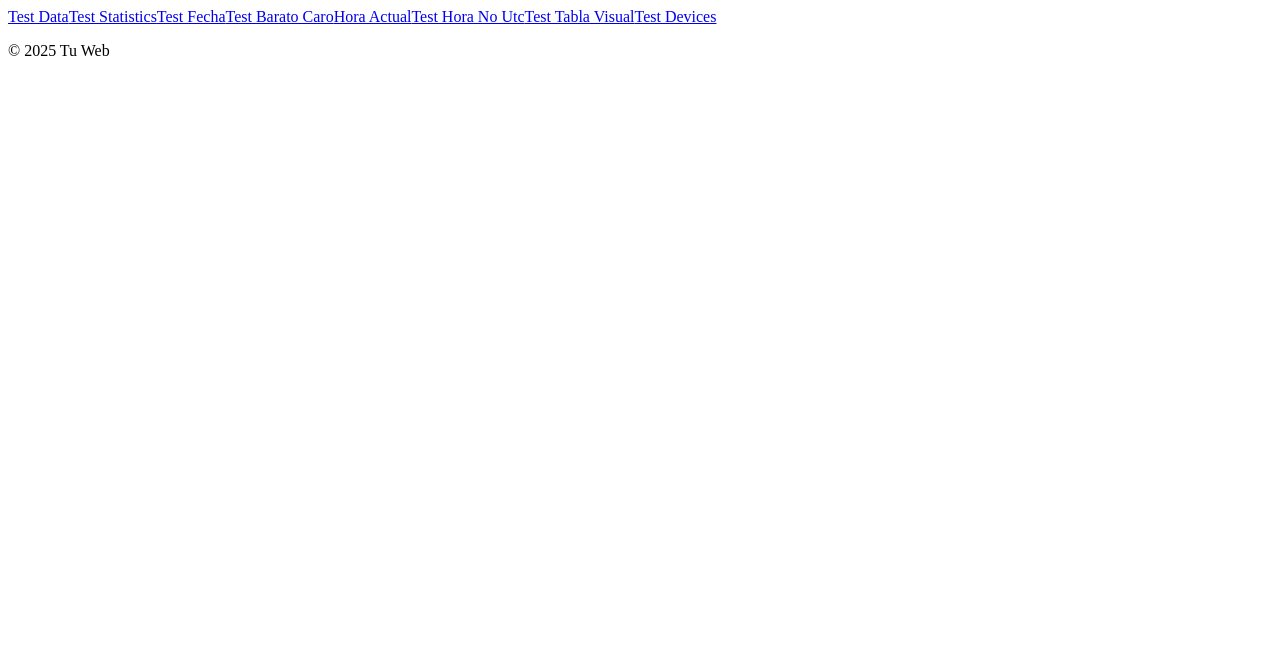
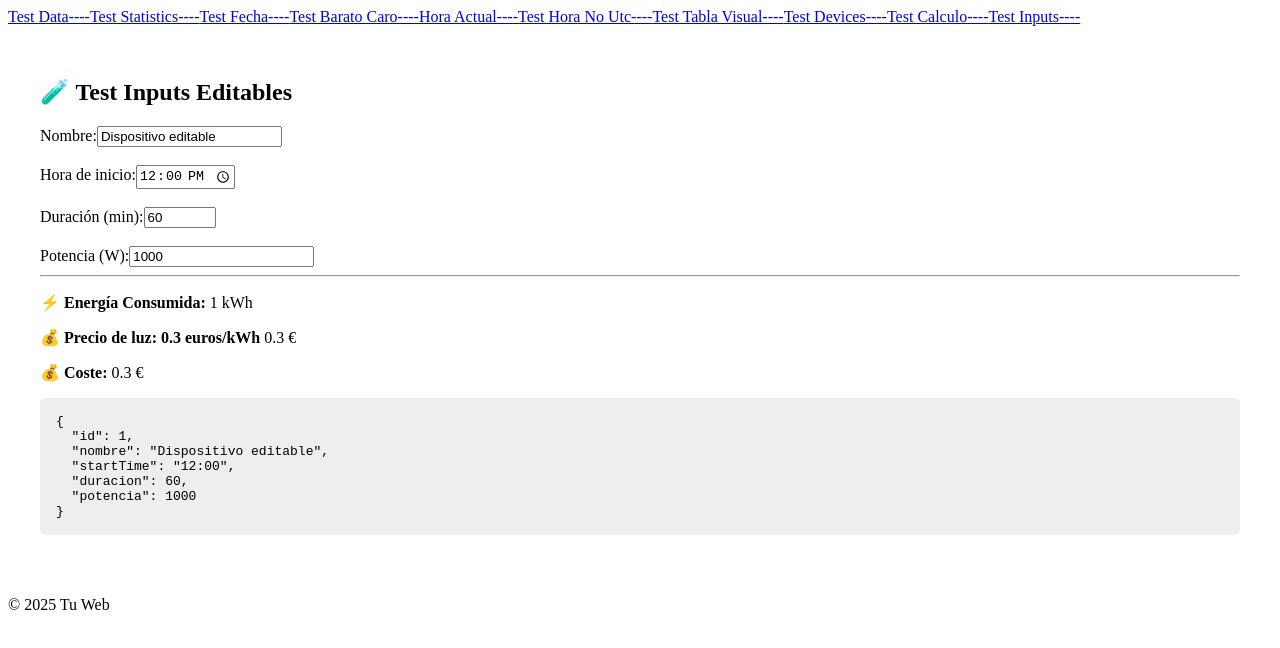
Before and after one commit to SunAndBoats/precio-luz-app, a React (Vite) app: page /test-inputs in a window 1280 px wide. Shown: the top 648 px of the page. Built offline with nearby package versions, Linux system fonts and the light colour scheme.

Commit message:
cost calculator y input editor

```diff
--- a/src/App.jsx
+++ b/src/App.jsx
@@ -7,6 +7,9 @@ import TestHoraActual from './pages/TestHoraActual.jsx'
 import TestHoraNoUtc from './pages/TestHoraNoUtc.jsx'
 import TestTablaVisual from './pages/TestTablaVisual.jsx'
 import TestDevices from './pages/TestDevices.jsx'
+import TestCalculo from './pages/TestCalculo.jsx'
+import TestInputs from './pages/TestInputs.jsx'
+
 
 
 
@@ -17,14 +20,17 @@ export default function App() {
     <Router>
       <header>
         <nav>
-        <Link to="/TestData">Test Data</Link>
-        <Link to="/TestStatistics">Test Statistics</Link>
-        <Link to="/TestFecha">Test Fecha</Link>
-        <Link to="/TestBaratoCaro">Test Barato Caro</Link>
-        <Link to="/TestHoraActual">Hora Actual</Link>
-        <Link to="/TestHoraNoUtc">Test Hora No Utc</Link>
-        <Link to="/TestTablaVisual">Test Tabla Visual</Link>
-        <Link to="/TestDevices">Test Devices</Link>
+        <Link to="/TestData">Test Data----</Link>
+        <Link to="/TestStatistics">Test Statistics----</Link>
+        <Link to="/TestFecha">Test Fecha----</Link>
+        <Link to="/TestBaratoCaro">Test Barato Caro----</Link>
+        <Link to="/TestHoraActual">Hora Actual----</Link>
+        <Link to="/TestHoraNoUtc">Test Hora No Utc----</Link>
+        <Link to="/TestTablaVisual">Test Tabla Visual----</Link>
+        <Link to="/TestDevices">Test Devices----</Link>
+        <Link to="/TestCalculo">Test Calculo----</Link>
+        <Link to="/test-inputs">Test Inputs----</Link>
+
 
 
         </nav>
@@ -40,6 +46,9 @@ export default function App() {
           <Route path="/TestHoraNoUtc" element={<TestHoraNoUtc/>}/>
           <Route path="/TestTablaVisual" element={<TestTablaVisual/>}/>
           <Route path="/TestDevices" element={<TestDevices/>}/>
+          <Route path="/TestCalculo" element={<TestCalculo/>}/>
+          <Route path="/test-inputs" element={<TestInputs />} />
+
 
 
         </Routes>
--- /dev/null
+++ b/src/pages/TestCalculo.jsx
@@ -0,0 +1,49 @@
+
+
+import { useEffect } from 'react';
+import { crearNuevoDispositivo } from '../utils/devices';
+import { getPrecioPorMinuto, calcularCoste } from '../utils/costCalculator';
+
+export default function TestCalculo() {
+  // Simulamos precios por hora: 24 valores entre 0.10 y 0.25 €/kWh
+  const preciosPorHora = Array.from({ length: 24 }, (_, i) =>
+    (0.10 + (i % 4) * 0.05).toFixed(2)
+  ).map(Number);
+
+  // 2 dispositivos de prueba
+  const dispositivo1 = crearNuevoDispositivo(1, 'Lavadora');
+  dispositivo1.startTime = '07:30';
+  dispositivo1.duracion = 45;
+  dispositivo1.potencia = 800;
+
+  const dispositivo2 = crearNuevoDispositivo(2, 'Horno');
+  dispositivo2.startTime = '20:00';
+  dispositivo2.duracion = 30;
+  dispositivo2.potencia = 2000;
+
+  // Calcular coste con precios por minuto
+  const preciosPorMinuto = getPrecioPorMinuto(preciosPorHora);
+  const resultado1 = calcularCoste(dispositivo1, preciosPorMinuto);
+  const resultado2 = calcularCoste(dispositivo2, preciosPorMinuto);
+
+  useEffect(() => {
+    console.log('🔌 Precios por hora:', preciosPorHora);
+    console.log('🧼 Lavadora:', resultado1);
+    console.log('🔥 Horno:', resultado2);
+  }, []);
+
+  return (
+    <div style={{ padding: '2rem' }}>
+      <h2>🧪 Test Calculo Energético</h2>
+      <p><strong>Lavadora</strong> - Inicio: {dispositivo1.startTime}, {dispositivo1.duracion} min, {dispositivo1.potencia}W</p>
+      <p>➡️ Energía: {resultado1.energiaConsumida} kWh</p>
+      <p>💰 Coste: {resultado1.costeTotal} €</p>
+
+      <hr />
+
+      <p><strong>Horno</strong> - Inicio: {dispositivo2.startTime}, {dispositivo2.duracion} min, {dispositivo2.potencia}W</p>
+      <p>➡️ Energía: {resultado2.energiaConsumida} kWh</p>
+      <p>💰 Coste: {resultado2.costeTotal} €</p>
+    </div>
+  );
+}
--- /dev/null
+++ b/src/pages/TestInputs.jsx
@@ -0,0 +1,97 @@
+import { useState, useMemo } from 'react';
+import { getPrecioPorMinuto, calcularCoste } from '../utils/costCalculator';
+import { crearNuevoDispositivo } from '../utils/devices';
+
+export default function TestInputs() {
+  const [device, setDevice] = useState(() =>
+    crearNuevoDispositivo(1, 'Dispositivo editable')
+  );
+
+  const preciosPorHora = useMemo(() =>
+    Array(24).fill(0.30) // Precio fijo de 0.30 €/kWh
+  , []);
+
+  const preciosPorMinuto = useMemo(() =>
+    getPrecioPorMinuto(preciosPorHora)
+  , [preciosPorHora]);
+
+  const resultado = useMemo(() =>
+    calcularCoste(device, preciosPorMinuto)
+  , [device, preciosPorMinuto]);
+
+  function handleChange(e) {
+    const { name, value } = e.target;
+    setDevice((prev) => ({
+      ...prev,
+      [name]: name === 'nombre' ? value :
+               name === 'startTime' ? value :
+               parseInt(value) || 0
+    }));
+  }
+
+  return (
+    <div style={{ padding: '2rem' }}>
+      <h2>🧪 Test Inputs Editables</h2>
+
+      <label>
+        Nombre:
+        <input
+          name="nombre"
+          value={device.nombre}
+          onChange={handleChange}
+        />
+      </label>
+      <br /><br />
+
+      <label>
+        Hora de inicio:
+        <input
+          name="startTime"
+          type="time"
+          value={device.startTime}
+          onChange={handleChange}
+        />
+      </label>
+      <br /><br />
+
+      <label>
+        Duración (min):
+        <input
+          name="duracion"
+          type="number"
+          value={device.duracion}
+          onChange={handleChange}
+          min="1"
+          max="1440"
+        />
+      </label>
+      <br /><br />
+
+      <label>
+        Potencia (W):
+        <input
+          name="potencia"
+          type="number"
+          value={device.potencia}
+          onChange={handleChange}
+          min="1"
+        />
+      </label>
+
+      <hr />
+
+      <p>⚡ <strong>Energía Consumida:</strong> {resultado.energiaConsumida} kWh</p>
+      <p>💰 <strong>Precio de luz: 0.3 euros/kWh</strong> {resultado.costeTotal} €</p>
+      <p>💰 <strong>Coste:</strong> {resultado.costeTotal} €</p>
+
+      <pre style={{
+        background: '#eee',
+        padding: '1rem',
+        borderRadius: '6px',
+        marginTop: '1rem'
+      }}>
+        {JSON.stringify(device, null, 2)}
+      </pre>
+    </div>
+  );
+}
--- /dev/null
+++ b/src/utils/costCalculator.js
@@ -0,0 +1,39 @@
+// Este archivo hace 2 cosas por tanto habría que separarlo pero hoy no, mañana
+//Convierte precios por hora a un array de 1440 precios por minuto
+export function getPrecioPorMinuto(preciosPorHora) {
+    const preciosPorMinuto = [];
+
+    for (let hora = 0; hora < 24; hora++) {
+      const precioHora = preciosPorHora[hora] ?? 0;
+
+      for (let i = 0; i < 60; i++) {
+        preciosPorMinuto.push(precioHora);
+      }
+    }
+
+    return preciosPorMinuto;
+  }
+
+  // Calcula energía y coste de un dispositivo
+  export function calcularCoste(device, preciosPorMinuto) {
+    const [hh, mm] = device.startTime.split(':').map(Number);
+    const startMin = hh * 60 + mm;
+    const endMin = Math.min(startMin + device.duracion, 1440); // no pasarse de las 24h
+
+    let energiaConsumidaKWh = 0;
+    let costeTotal = 0;
+
+    for (let i = startMin; i < endMin; i++) {
+      const potenciaKW = device.potencia / 1000;
+      const energiaMinuto = potenciaKW * (1 / 60); // kWh por minuto
+      const precio = preciosPorMinuto[i] ?? 0;
+
+      energiaConsumidaKWh += energiaMinuto;
+      costeTotal += energiaMinuto * precio;
+    }
+
+    return {
+      energiaConsumida: parseFloat(energiaConsumidaKWh.toFixed(4)),
+      costeTotal: parseFloat(costeTotal.toFixed(4)),
+    };
+  }
```
Also changed, not shown: src/components/TimeSlider.jsx (added), src/pages/TestDraggable.jsx (added), src/utils/timeUtils.js (added).
